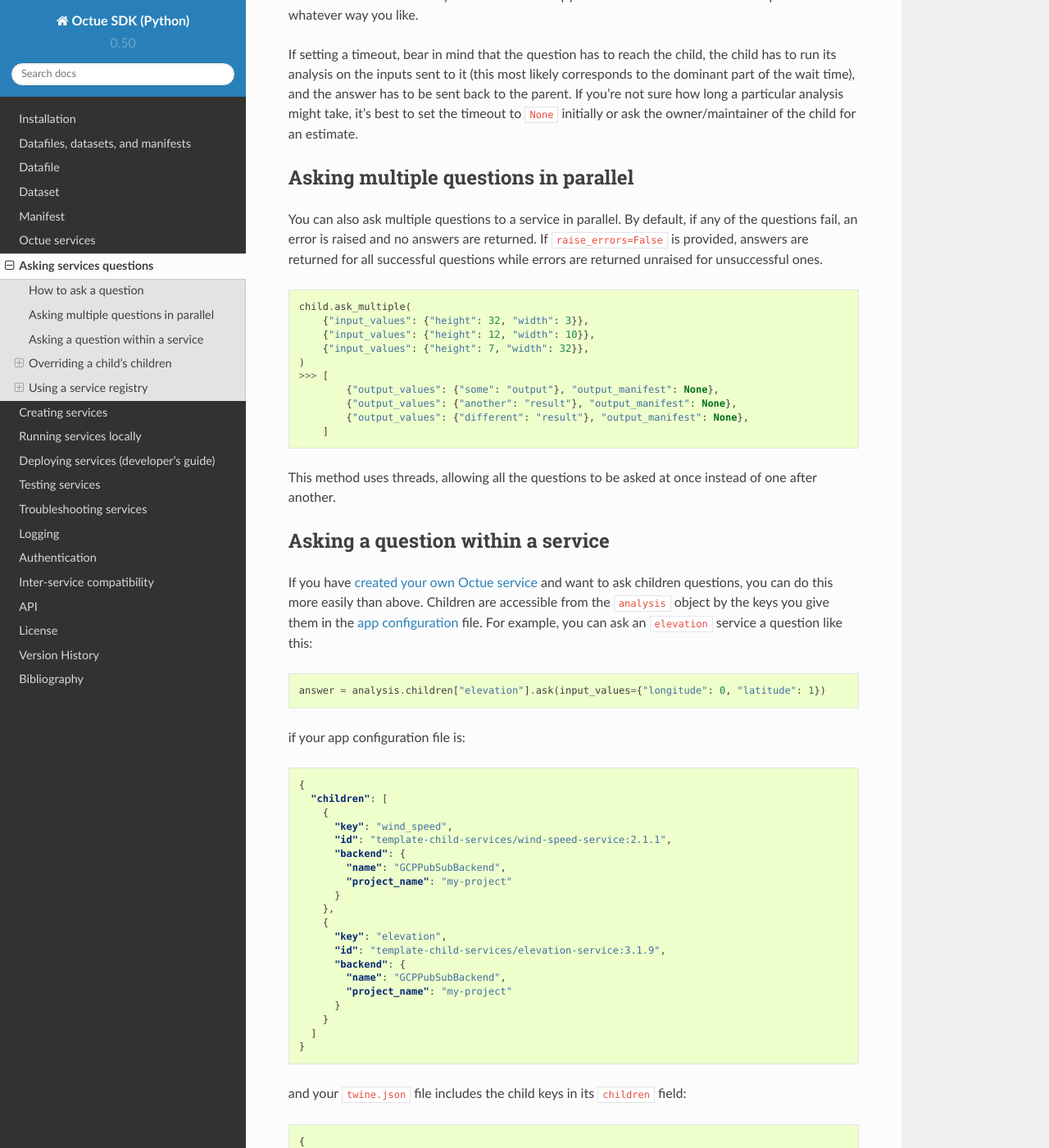
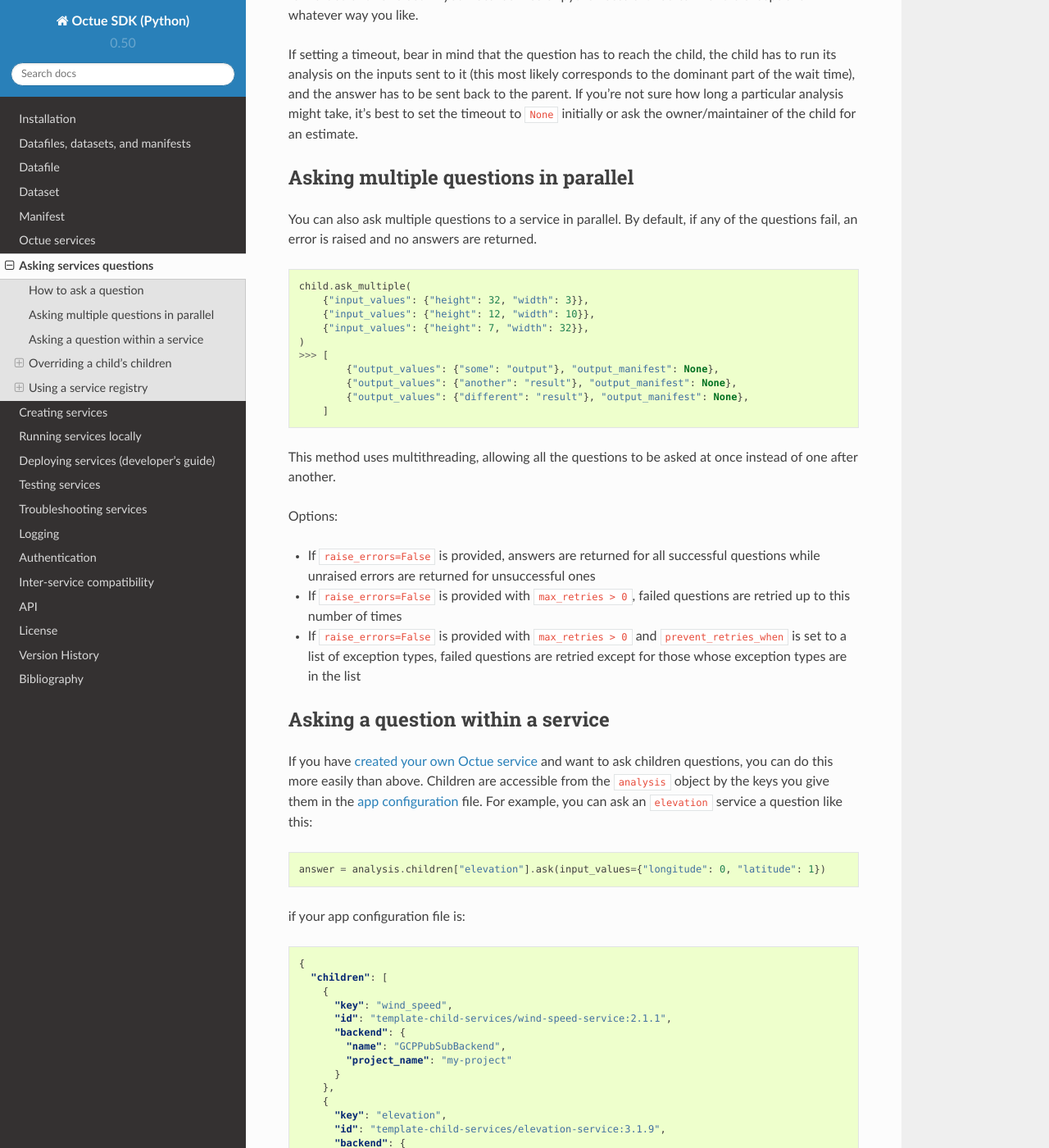
Before and after one commit to octue/octue-sdk-python, a Sphinx documentation site: the page built from docs/source/asking_questions.rst, in a window 1280 px wide and 1400 px high, scrolled down 1278 px. Shown: the whole window at 82% size. Built offline with Sphinx 7.4.7 and the Read the Docs theme 2.0.0, drawn with Linux system fonts in a browser that asks for light colours.

Commit message:
DOC: Document new `Child.ask_multiple` options

```diff
--- a/docs/source/asking_questions.rst
+++ b/docs/source/asking_questions.rst
@@ -80,7 +79,16 @@
             {"output_values": {"different": "result"}, "output_manifest": None},
         ]
 
-This method uses threads, allowing all the questions to be asked at once instead of one after another.
+This method uses multithreading, allowing all the questions to be asked at once instead of one after another.
+
+Options:
+
+- If ``raise_errors=False`` is provided, answers are returned for all successful questions while unraised errors are
+  returned for unsuccessful ones
+- If ``raise_errors=False`` is provided with ``max_retries > 0``, failed questions are retried up to this number of
+  times
+- If ``raise_errors=False`` is provided with ``max_retries > 0`` and ``prevent_retries_when`` is set to a list of
+  exception types, failed questions are retried except for those whose exception types are in the list
 
 
 Asking a question within a service
```
Also changed, not shown: other parts of docs/source/asking_questions.rst (+1 -2 lines), 1 other file.
